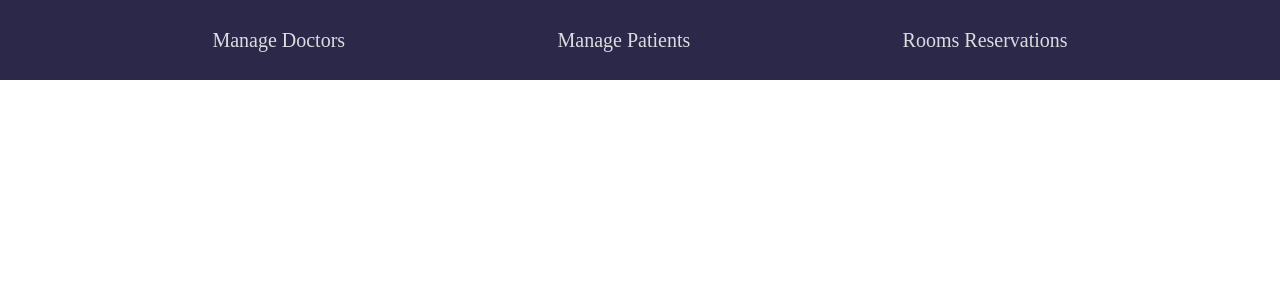
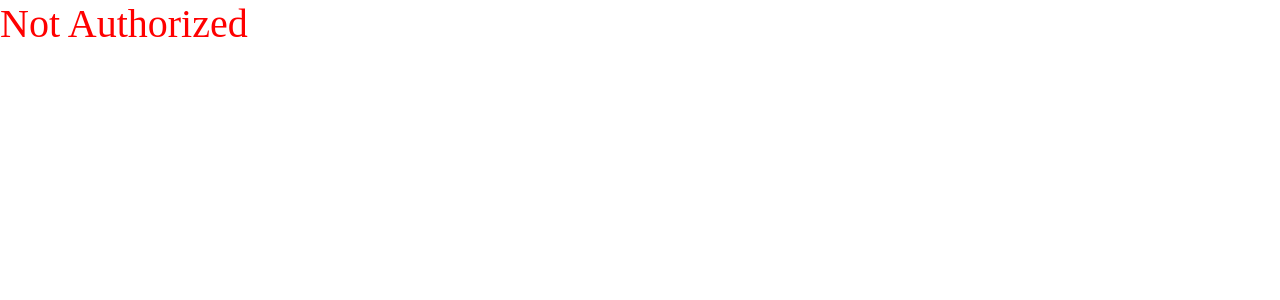
Before and after one commit to Ahmad-Rammall/hospital-management-system, a React (Vite) app in the folder frontend/: page /admin in a window 1280 px wide. Shown: the top 300 px of the page. Built offline with nearby package versions, Linux system fonts and the light colour scheme.

Commit message:
Add Page Authorizations

```diff
--- a/frontend/src/components/patientPage/MedicalHistorySection/MedicalHistorySection.jsx
+++ b/frontend/src/components/patientPage/MedicalHistorySection/MedicalHistorySection.jsx
@@ -1,5 +1,4 @@
 import React, { useState , useEffect} from "react";
-import PatientRow from "../PatientRow/PatientRow";
 import { sendRequest } from "../../../helpers/request";
 
 function MedicalHistorySection({patientId}) {
--- a/frontend/src/components/patientPage/PatientRow/PatientRow.jsx
+++ /dev/null
@@ -1,11 +0,0 @@
-import React from 'react'
-
-function PatientRow() {
-  return (
-    <tr>
-
-    </tr>
-  )
-}
-
-export default PatientRow
--- a/frontend/src/pages/AdminPage/AdminPage.jsx
+++ b/frontend/src/pages/AdminPage/AdminPage.jsx
@@ -1,36 +1,63 @@
-import React, { useState } from 'react'
+import React, { useState, useEffect } from "react";
 
-import './admin.css'
+import "./admin.css";
 
-import ManageDoctors from '../../components/adminPage/ManageDoctors/ManageDoctors'
-import ManagePatients from '../../components/adminPage/ManagePatients/ManagePatients'
+import ManageDoctors from "../../components/adminPage/ManageDoctors/ManageDoctors";
+import ManagePatients from "../../components/adminPage/ManagePatients/ManagePatients";
 
 function AdminPage() {
-  const [manageDoctors , setManageDoctors] = useState(false)
-  const [managePatients , setManagedPatients] = useState(false)
+  const [manageDoctors, setManageDoctors] = useState(false);
+  const [managePatients, setManagedPatients] = useState(false);
+  const [decodedToken, setDecodedToken] = useState("");
 
   const openPatientsSection = () => {
-    setManagedPatients(!managePatients)
-    setManageDoctors(false)
-  }
+    setManagedPatients(!managePatients);
+    setManageDoctors(false);
+  };
 
   const openDoctorsSection = () => {
-    setManagedPatients(false)
-    setManageDoctors(!manageDoctors)
-  }
+    setManagedPatients(false);
+    setManageDoctors(!manageDoctors);
+  };
+
+  useEffect(() => {
+    // Get the token from local storage
+    const token = localStorage.getItem("token");
+
+    if (token) {
+      // Decode the token
+      setDecodedToken(JSON.parse(atob(token.split(".")[1])).role);
+    } else {
+      console.log("Token not found in local storage.");
+    }
+  }, []);
 
   return (
     <div>
-      <div className="flex nav-container">
-        <div className={manageDoctors ? 'nav-item selected' : 'nav-item'} onClick={openDoctorsSection} >Manage Doctors</div>
-        <div className={managePatients ? 'nav-item selected' : 'nav-item'} onClick={openPatientsSection}>Manage Patients</div>
-        <div className="nav-item">Rooms Reservations</div>
-      </div>
+      {decodedToken === "admin" ? (
+        <div className="flex nav-container">
+          <div
+            className={manageDoctors ? "nav-item selected" : "nav-item"}
+            onClick={openDoctorsSection}
+          >
+            Manage Doctors
+          </div>
+          <div
+            className={managePatients ? "nav-item selected" : "nav-item"}
+            onClick={openPatientsSection}
+          >
+            Manage Patients
+          </div>
+          <div className="nav-item">Rooms Reservations</div>
+        </div>
+      ) : (
+        <div className="error">Not Authorized</div>
+      )}
 
-      {manageDoctors ? <ManageDoctors /> : ''}
-      {managePatients ? <ManagePatients /> : ''}
+      {manageDoctors ? <ManageDoctors /> : ""}
+      {managePatients ? <ManagePatients /> : ""}
     </div>
-  )
+  );
 }
 
-export default AdminPage
+export default AdminPage;
--- a/frontend/src/pages/PatientPage/PatientPage.jsx
+++ b/frontend/src/pages/PatientPage/PatientPage.jsx
@@ -9,6 +9,7 @@ function PatientPage() {
   const [bookApp, setBookApp] = useState(false);
   const [cancelApp, setCancelApp] = useState(false);
   const [patientId, setPatientId] = useState(0);
+  const [decodedToken , setDecodedToken] = useState('')
 
   const openMedicalHistorysection = () => {
     setMed(!openMed);
@@ -33,11 +34,13 @@ function PatientPage() {
     if (token) {
       setPatientId(JSON.parse(atob(token.split(".")[1])).patientId);
     }
+    setDecodedToken(JSON.parse(atob(token.split(".")[1])).role)
   }, []);
 
   return (
     <div>
-      <div className="flex nav-container">
+
+      {decodedToken === 'patient' ? (<div className="flex nav-container">
         <div
           className={openMed ? "nav-item selected" : "nav-item"}
           onClick={openMedicalHistorysection}
@@ -56,7 +59,7 @@ function PatientPage() {
         >
           Cancel Appointments
         </div>
-      </div>
+      </div>) : <div className="error">Not Authorized</div>}
 
       {openMed ? <MedicalHistorySection patientId={patientId} /> : ""}
       {bookApp ? <BookAppsection patientId={patientId}/> : ""}
--- a/frontend/src/pages/doctorPage/DoctorPage.jsx
+++ b/frontend/src/pages/doctorPage/DoctorPage.jsx
@@ -1,13 +1,16 @@
-import React, { useState } from "react";
+import React, { useEffect, useState } from "react";
 
 import RecordsSection from "../../components/doctorPage/RecordsSection/RecordsSection";
 import ManageAppointments from "../../components/doctorPage/ManageAppointments/ManageAppointments";
 import PrescribeMed from "../../components/doctorPage/prescribeMed/PrescribeMed";
 
+import './doctor.css'
+
 function DoctorPage() {
   const [openRecords, setRecordsSection] = useState(false);
   const [openPrescribe, setPrescribe] = useState(false);
   const [openApp, setApp] = useState(false);
+  const [decodedToken, setDecodedToken] = useState("");
 
   const openRecordsSection = () => {
     setRecordsSection(!openRecords);
@@ -27,8 +30,22 @@ function DoctorPage() {
     setApp(!openApp);
   };
 
+  useEffect(() => {
+    // Get the token from local storage
+    const token = localStorage.getItem("token");
+
+    if (token) {
+      // Decode the token
+      setDecodedToken(JSON.parse(atob(token.split(".")[1])).role);
+    } else {
+      console.log("Token not found in local storage.");
+      // Handle the case when the token is not found in local storage
+    }
+  }, []);
+
   return (
     <div>
+      {decodedToken === "doctor" ? (
         <div className="flex nav-container">
           <div
             className={openRecords ? "nav-item selected" : "nav-item"}
@@ -49,11 +66,15 @@ function DoctorPage() {
             Manage Appointments
           </div>
         </div>
+      ) : (
+        <div className='error'>Not Authorized</div>
+      )}
 
       {openRecords ? <RecordsSection /> : ""}
       {openPrescribe ? <PrescribeMed /> : ""}
       {openApp ? <ManageAppointments /> : ""}
     </div>
+
   );
 }
 
--- a/frontend/src/pages/doctorPage/doctor.css
+++ b/frontend/src/pages/doctorPage/doctor.css
@@ -0,0 +1,4 @@
+.error{
+    font-size: 40px;
+    color: red;
+}
```
Lines whose indentation alone changed are shown as unchanged.
